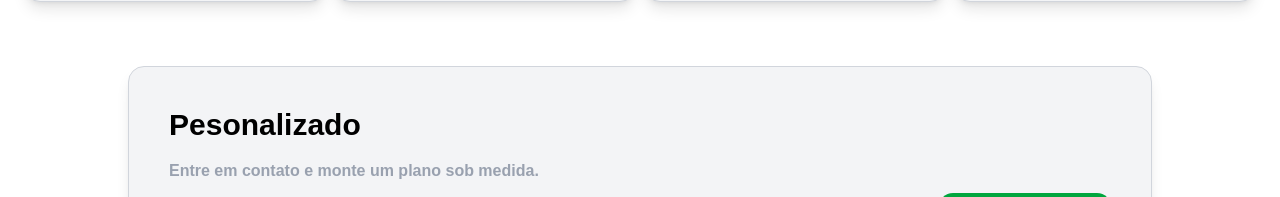
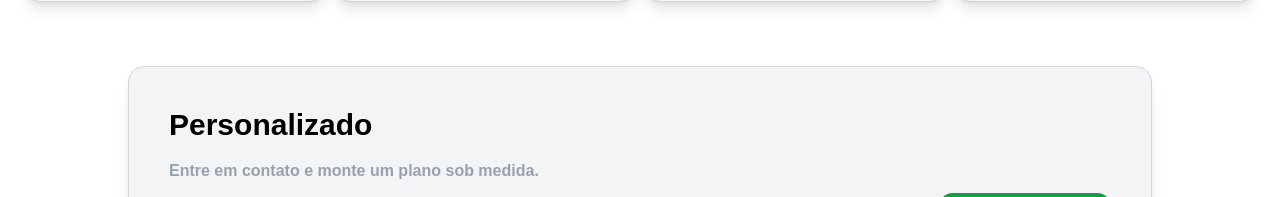
Before and after one commit to gabriellucasvh/bionk, a Next.js app: page /planos in a window 1280 px wide. Shown: the part 964-1161 px from the top of the page. Built offline with nearby package versions, Linux system fonts and the light colour scheme; no server answers; a web font is replaced by a local one.

Commit message:
fix: corrigir erro ortográfico em mensagem exibida

```diff
--- a/src/app/(public)/planos/prices.tsx
+++ b/src/app/(public)/planos/prices.tsx
@@ -78,7 +78,7 @@ const pricingPlans = [
 
 // 🔥 Lifetime separado
 const customPlan = {
-	name: "Pesonalizado",
+	name: "Personalizado",
 	monthlyPrice: 888,
 	description: "Entre em contato e monte um plano sob medida.",
 	label: "Falar conosco",
```
